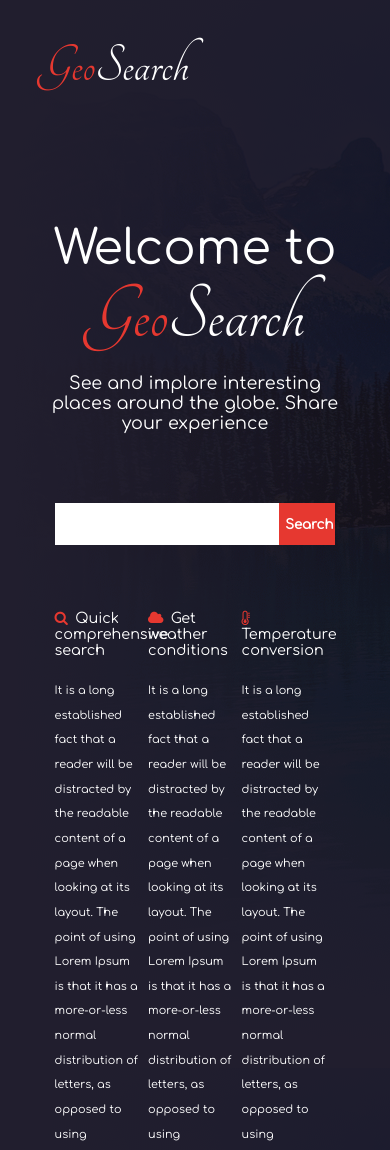
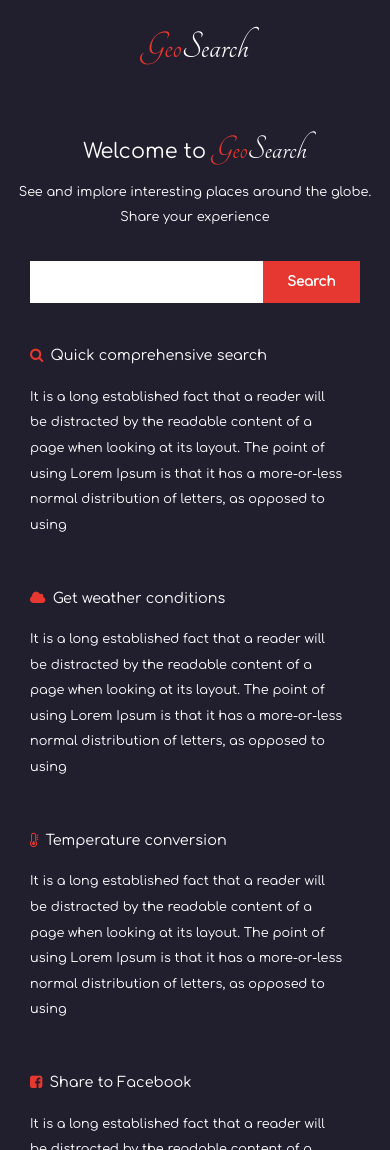
Before and after one commit to VictorUkafor/Geo-Search, a website: page src/index.html in a window 390 px wide. Shown: the top 1150 px of the page. Drawn offline with Linux system fonts and the light colour scheme.

Commit message:
fix screens responsiveness in most devices

```diff
--- a/src/css/main.css
+++ b/src/css/main.css
@@ -55,8 +55,7 @@
 
 
 .content form{
-    width: 90%;
-    margin: 50px 5%;
+    margin: 50px 0;
     margin-top: 70px;
 }
 
@@ -136,18 +135,20 @@
     width: 100%;
     height: 2em;
     background-color: #e63830;
+    margin-bottom: 0;
 }
 
 
 footer p{
-    width: 90%;
-    margin-left: 5%;
+    width: 80%;
+    margin-left: 10%;
     text-align: center;
     color: #fff;
     font-family: 'Roboto';
     font-size: small;
     font-weight: normal;
     padding-top: 0.7em;
+    margin-bottom: 0;
 }
 
 
@@ -161,3 +162,119 @@
     text-decoration: underline;
     cursor: pointer;
 }
+
+
+
+
+
+/* small screend */
+@media screen and (max-width: 1100px) {
+    .features{
+        width: 100%;
+        margin-left: 0;
+    }
+
+
+    footer p{
+        width: 90%;
+        margin-left: 5%;
+    }
+
+}
+
+
+/* tablets */
+@media screen and (max-width: 800px) {
+    .content h1{
+        font-size: 2em;
+        text-align: center;
+    }
+
+    .features{
+        width: 100%;
+        margin-left: 0;
+    }
+
+    .feature{
+        width: 50%;
+        margin-bottom: 2em;
+    }
+
+
+    .content{
+        margin-bottom: 7em;
+    }
+
+    footer p{
+        width: 90%;
+        margin-left: 5%;
+    }
+
+}
+
+
+
+/* phones */
+@media screen and (max-width: 400px) {
+    #centering{
+        width: 94%;
+        margin: 0 3%;
+        margin-bottom: 2em;
+    }
+
+
+    body{
+        background: #211e2e;
+    }
+
+
+    #logo{
+        font-size: 2.5em;
+        text-align: center;
+    }
+
+    .content{
+        margin-top: 4em;
+    }
+
+    .content h1{
+        font-size: 1.3em;
+        text-align: center;
+        margin-bottom: 0.7px;
+    }
+
+    .content p{
+        font-size: 0.8em;
+        line-height: 2em;
+    }
+
+    .content form{
+        width: 90%;
+        margin: 30px 5%;
+        margin-top: 30px;
+    }
+
+    .feature{
+        width: 100%;
+        margin-left: 5%;
+        margin-bottom: 1.5em;
+    }
+
+    .search-field{
+        padding-left: 5px;
+        width: 70%;
+    }
+
+    .search-button{
+        width: 30%;
+    }
+
+    footer{
+        height: 3.5em;
+    }
+
+    footer p{
+        line-height: 1.5em;
+    }
+
+  }
```
